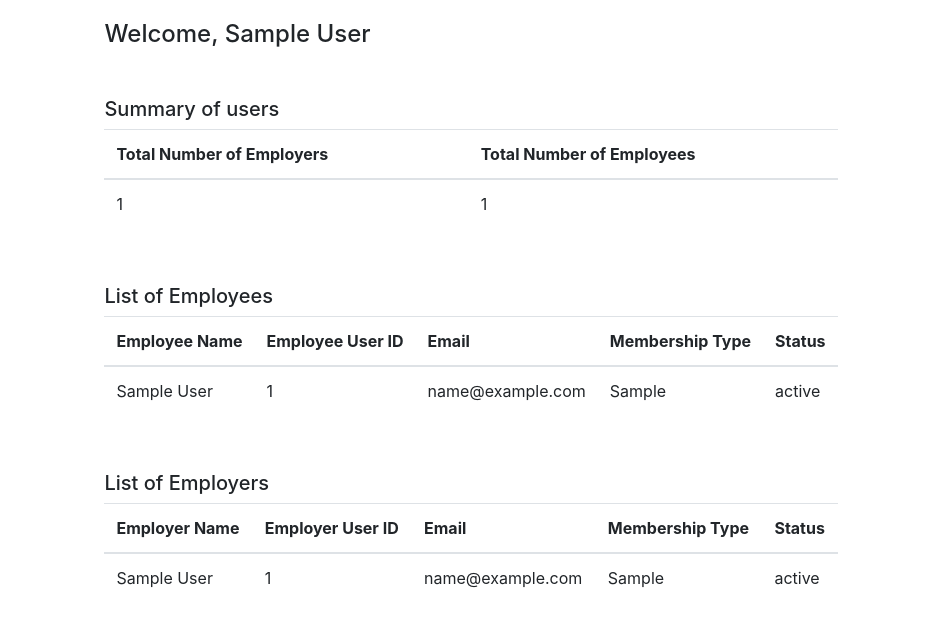
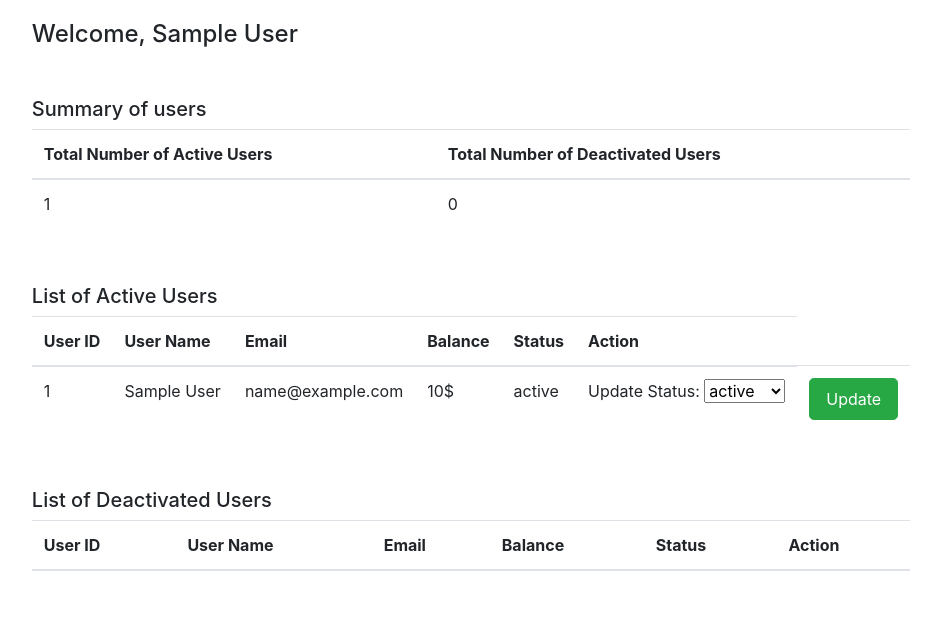
Before and after one commit to batoulyehia/COMP353-SUMMER2020, a PHP site: page /user-activation.php in a window 1280 px wide. Shown: the part 56-683 px from the top of the page, without its empty margins (169-1110 px from the left). Run offline with PHP 8.4, Linux system fonts and the light colour scheme; the visitor is signed in with stand-in values (Sample User, id 1); tables that the repository leaves empty hold one stand-in row (values such as "Sample post"); lists and menus that the app fills with data are empty.

Commit message:
[admin_activation] Admins can successfully activate/deactivate user accounts.

```diff
--- a/admin/user-activation.php
+++ b/admin/user-activation.php
@@ -25,23 +25,27 @@
             }
 
             //summary of users
-            $totalEmployees_query = $conn->prepare("SELECT COUNT(*) FROM employee e");
-            $totalEmployees_query->execute();
-            $totalEmployees = $totalEmployees_query->fetch(\PDO::FETCH_ASSOC);
+            $totalActive_query = $conn->prepare("SELECT COUNT(*) FROM user_account acc WHERE acc.status='active'");
+            $totalActive_query->execute();
+            $totalActive = $totalActive_query->fetch(\PDO::FETCH_ASSOC);
 
-            $totalEmployers_query = $conn->prepare("SELECT COUNT(*) FROM employer e");
-            $totalEmployers_query->execute();
-            $totalEmployers = $totalEmployers_query->fetch(\PDO::FETCH_ASSOC);
+            $totalInactive_query = $conn->prepare("SELECT COUNT(*) FROM user_account acc WHERE acc.status='inactive'");
+            $totalInactive_query->execute();
+            $totalInactive = $totalInactive_query->fetch(\PDO::FETCH_ASSOC);
 
-            //employee info
-            $employeeInformation_query = $conn->prepare("SELECT first_name, last_name, E.user_ID ,email, E.employee_membership_type , AC.status FROM user_account AC, employee E WHERE AC.user_ID = E.user_ID");
-            $employeeInformation_query->execute();
-            $employeeInformation = $employeeInformation_query->fetchAll(PDO::FETCH_ASSOC);
+            //active users info
+            $ActiveInformation_query = $conn->prepare("SELECT AC.first_name, AC.last_name, AC.user_ID , AC.email, AC.balance , AC.status FROM user_account AC WHERE AC.status = 'active'
+                                                       UNION
+                                                       SELECT AC.first_name, AC.last_name, AC.user_ID , AC.email, AC.balance , AC.status FROM user_account AC WHERE AC.status = 'active'");
+            $ActiveInformation_query->execute();
+            $ActiveInformation = $ActiveInformation_query->fetchAll(PDO::FETCH_ASSOC);
 
-            //employer info
-            $employerInformation_query = $conn->prepare("SELECT first_name, last_name, E.user_ID ,email, E.employer_membership_type, AC.status FROM user_account AC, employer E WHERE AC.user_ID = E.user_ID");
-            $employerInformation_query->execute();
-            $employerInformation = $employerInformation_query->fetchAll(PDO::FETCH_ASSOC);
+            //deactivated users info
+            $InactiveInformation_query = $conn->prepare("SELECT AC.first_name, AC.last_name, AC.user_ID , AC.email, AC.balance , AC.status FROM user_account AC WHERE AC.status = 'inactive'
+                                                         UNION
+                                                         SELECT AC.first_name, AC.last_name, AC.user_ID , AC.email, AC.balance , AC.status FROM user_account AC WHERE AC.status = 'inactive'");
+            $InactiveInformation_query->execute();
+            $InactiveInformation = $InactiveInformation_query->fetchAll(PDO::FETCH_ASSOC);
 
         ?>
         <nav class="navbar navbar-expand-lg navbar-light bg-light">
@@ -60,63 +64,106 @@
             <table class="table">
                 <thead>
                     <tr>
-                        <th scope="col">Total Number of Employers</th>
-                        <th scope="col">Total Number of Employees</th>
+                        <th scope="col">Total Number of Active Users</th>
+                        <th scope="col">Total Number of Deactivated Users</th>
                     </tr>
                 </thead>
                 <tbody>
                     <tr>
-                        <td><?php echo $totalEmployees['COUNT(*)'] ?></td>
-                        <td><?php echo $totalEmployees['COUNT(*)'] ?></td>
+                        <td><?php echo $totalActive['COUNT(*)'] ?></td>
+                        <td><?php echo $totalInactive['COUNT(*)'] ?></td>
                     </tr>
                 </tbody>
             </table>
 
-            <!--dropdown here-->
-            <h5 style="margin-top: 40px;">List of Employees</h5>
+            <h5 style="margin-top: 40px;">List of Active Users</h5>
             <table class="table">
                 <thead>
                     <tr>
-                        <th scope="col">Employee Name</th>
-                        <th scope="col">Employee User ID</th>
+                        <th scope="col">User ID</th>
+                        <th scope="col">User Name</th>
                         <th scope="col">Email</th>
-                        <th scope="col">Membership Type</th>
+                        <th scope="col">Balance</th>
                         <th scope="col">Status</th>
+                        <th scope="col">Action</th>
                     </tr>
                 </thead>
                 <tbody>
                     <tr>
-                        <?php foreach($employeeInformation as $employeeInformation){ ?>
-                            <td><?php echo $employeeInformation['first_name'],' ', $employeeInformation['last_name'] ?></td>
-                            <td><?php echo $employeeInformation['user_ID']?></td>
-                            <td><?php echo $employeeInformation['email']?></td>
-                            <td><?php echo $employeeInformation['employee_membership_type']?></td>
-                            <td><?php echo $employeeInformation['status']?></td>
+                        <?php foreach($ActiveInformation as $ActiveInformation){ ?>
+                            <td><?php echo $ActiveInformation['user_ID']?></td>
+                            <td><?php echo $ActiveInformation['first_name'],' ', $ActiveInformation['last_name'] ?></td>
+                            <td><?php echo $ActiveInformation['email']?></td>
+                            <td><?php echo $ActiveInformation['balance'] . "$"?></td>
+                            <td><?php echo $ActiveInformation['status']?></td>
+                            <form method="post" action="<?php echo htmlspecialchars($_SERVER["PHP_SELF"]);?>">
+                            <td>Update Status:
+                                    <select name="status">                               <!--//echo "status" . $ActiveInformation['user_ID']-->
+                                    <option value="active" selected>active</option>
+                                    <option value="inactive">inactive</option>
+                                </select>
+                            </td>
+                            <td>
+                                <div style="display:flex; justify-content: center;">
+                                    <button type="submit" name="<?php echo "status" . $ActiveInformation['user_ID'] ?>" class="btn btn-success btn-lg" style="font-size:16px;">Update</button>
+                                </div>
+                            </td>
+                            </form>
+                            <?php
+                                $ID = $ActiveInformation['user_ID'];
+                                if(isset($_POST["status" . $ActiveInformation['user_ID']])){                //if(isset($_POST["status" . $ActiveInformation['user_ID']])){
+                                    if(!($ActiveInformation['status'] == $_POST["status"])) {              //$_POST["status" . $ActiveInformation['user_ID']]
+
+                                        $update = "UPDATE user_account
+                                                   SET status = 'inactive'
+                                                   WHERE user_ID = $ID";
+                                        try {
+                                        $conn->exec($update);
+                                        echo("<meta http-equiv='refresh' content='0.1'>");
+                                        } catch(PDOException $e) {
+                                        echo $sql . "<br>" . $e->getMessage();
+                                        }
+                                    } else {
+                                    echo 'SAME ANSWERRRRRRRRRRRRRRRR';
+                                    }
+                                }
+                            ?>
                     </tr>
                     <?php } ?>
                 </tbody>
             </table>
 
-            <!--dropdown here-->
-            <h5 style="margin-top: 40px;">List of Employers</h5>
+            <h5 style="margin-top: 40px;">List of Deactivated Users</h5>
             <table class="table">
                 <thead>
                     <tr>
-                        <th scope="col">Employer Name</th>
-                        <th scope="col">Employer User ID</th>
+                        <th scope="col">User ID</th>
+                        <th scope="col">User Name</th>
                         <th scope="col">Email</th>
-                        <th scope="col">Membership Type</th>
+                        <th scope="col">Balance</th>
                         <th scope="col">Status</th>
+                        <th scope="col">Action</th>
                     </tr>
                 </thead>
                 <tbody>
                     <tr>
-                        <?php foreach($employerInformation as $employerInformation){ ?>
-                            <td><?php echo $employerInformation['first_name'],' ', $employerInformation['last_name'] ?></td>
-                            <td><?php echo $employerInformation['user_ID']?></td>
-                            <td><?php echo $employerInformation['email']?></td>
-                            <td><?php echo $employerInformation['employer_membership_type']?></td>
-                            <td><?php echo $employerInformation['status']?></td>
+                        <?php foreach($InactiveInformation as $InactiveInformation){ ?>
+                            <td><?php echo $InactiveInformation['user_ID']?></td>
+                            <td><?php echo $InactiveInformation['first_name'],' ', $InactiveInformation['last_name'] ?></td>
+                            <td><?php echo $InactiveInformation['email']?></td>
+                            <td><?php echo $InactiveInformation['balance'] . "$"?></td>
+                            <td><?php echo $InactiveInformation['status']?></td>
+                            <td>Update Status:
+                                <select name="<?php echo "status" . $ActiveInformation['user_ID'] ?>">
+                                    <option value="active">active</option>
+                                    <option value="inactive" selected>inactive</option>
+                                </select>
+                            </td>
+                            <td>
+                                <div style="display:flex; justify-content: center;">
+                                    <button type="button" class="btn btn-success btn-lg" style="font-size:16px;">Update</button>
+                                </div>
+                            </td>
                     </tr>
                     <?php } ?>
                 </tbody>
```
